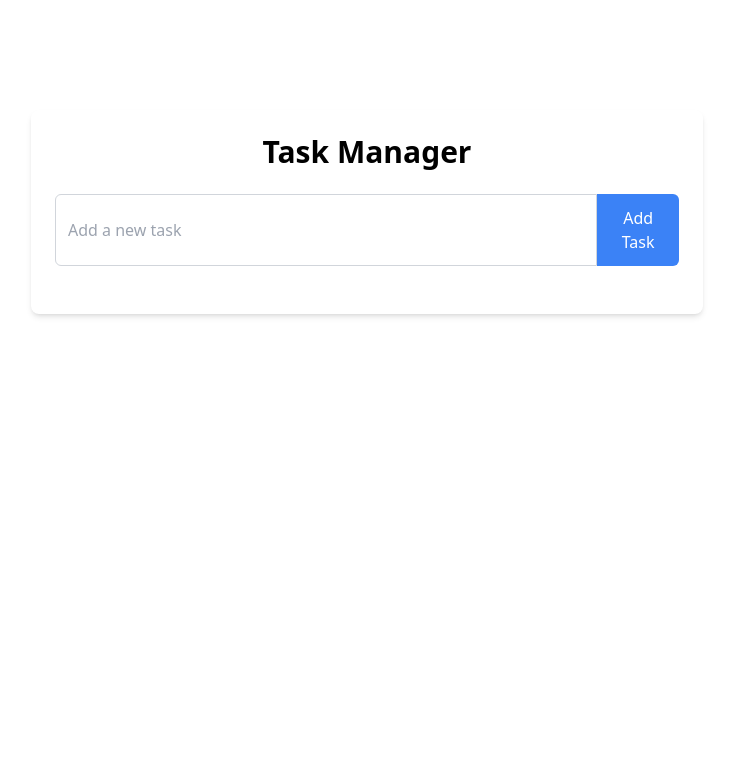
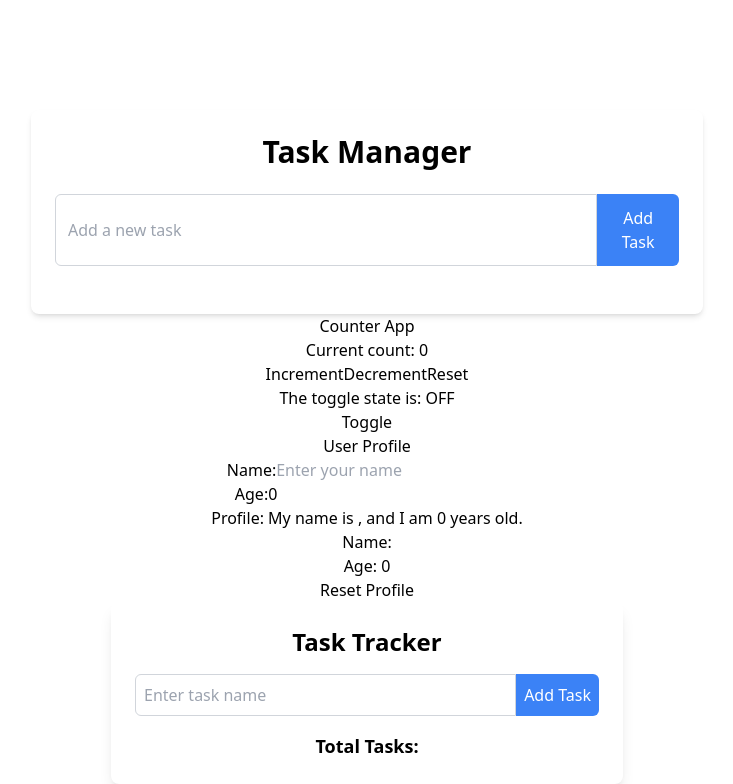
Before and after one commit to staneunbl/practice-app, a React (Create React App) app: page / in a window 1280 px wide. Shown: the part 298-1082 px from the top of the page, without its empty margins (273-1006 px from the left). Before the commit the page ends 800 px from the top, so only its background shows below. Built offline with nearby package versions, Linux system fonts and the light colour scheme.

Commit message:
more practical projects

```diff
--- a/src/App.js
+++ b/src/App.js
@@ -1,6 +1,9 @@
 // import logo from './logo.svg';
 import TodoList from "./components/TodoList.tsx";
 import TaskManager from "./components/TaskManager.tsx";
+import CounterApp from "./components/CounterApp.tsx";
+import UserProfile from "./components/UserProfile.tsx";
+import TaskTracker from "./components/TaskTracker.tsx";
 
 
 function App() {
@@ -8,6 +11,9 @@ function App() {
     <div className="App">
       <TodoList />
       <TaskManager />
+      <CounterApp />
+      <UserProfile />
+      <TaskTracker />
     </div>
   );
 }
--- /dev/null
+++ b/src/components/CounterApp.tsx
@@ -0,0 +1,36 @@
+// src/App.js
+import React, { useState } from 'react';
+import "../App.css";
+
+function CounterApp() {
+    const [count, setCount] = useState(0);
+    const [isToggled, setIsToggled] = useState(false)
+
+    const increment = () => setCount (count + 1);
+    const decrement = () => setCount (count - 1);
+    const reset = () => setCount (0);
+
+    const toggle = () => setIsToggled(!isToggled);
+
+  return (
+    <div className="App">
+      <h1>Counter App</h1>
+      <div>
+        <p>Current count: {count}</p>
+      </div>
+      <div>
+        <button onClick={increment}>Increment</button>
+        <button onClick={decrement}>Decrement</button>
+        <button onClick={reset}>Reset</button>
+      </div>
+
+      <div>
+        <p>The toggle state is: {isToggled ? "ON" : "OFF"}</p>
+        <button onClick={toggle}>Toggle</button>
+      </div>
+
+    </div>
+  );
+}
+
+export default CounterApp;
--- /dev/null
+++ b/src/components/TaskTracker.tsx
@@ -0,0 +1,79 @@
+import React, { useState } from "react";
+
+function TaskTracker() {
+  const [taskname, setTaskName] = useState("");
+  const [tasks, setTasks] = useState<string[]>([]);
+
+  const handleTaskNameChange = (event) => {
+    setTaskName(event.target.value);
+  };
+
+  // add task
+  const addTaskManager = () => {
+    //if (taskname.trim() === "") return;
+    if (taskname.trim() !== "")
+        setTasks([...tasks, taskname]);
+    //alert(`${taskname}`);
+    console.log([taskname]);
+    setTaskName("");
+  };
+
+  const removeTaskManager = (index: number) => {
+    const newTaskList = tasks.filter((taskname, targetIndex) => targetIndex !== index);
+    setTasks(newTaskList);
+  }
+
+  return (
+    <div className="max-w-lg mx-auto p-6 bg-white shadow-lg rounded-lg">
+      <h1 className="text-2xl font-bold text-center mb-4">Task Tracker</h1>
+
+      {/* Input Section */}
+      <div className="mb-4 flex">
+        <input
+          type="text"
+          value={taskname}
+          onChange={handleTaskNameChange}
+          placeholder="Enter task name"
+          className="flex-1 p-2 border border-gray-300 rounded-l-md focus:outline-none focus:ring-2 focus:ring-blue-500"
+        />
+        <button
+          onClick={addTaskManager}
+          className="bg-blue-500 text-white p-2 rounded-r-md hover:bg-blue-600 focus:outline-none"
+        >
+          Add Task
+        </button>
+      </div>
+
+      {/* Task List Section */}
+      <div className="task-list mb-4">
+        {taskname.length === 1 ? (
+            <p className="text-gray-500 text-center">No tasks yet. Add a new task!</p>
+        ) : (
+        <ul className="space-y-2">
+          {tasks.map((taskname, index) => (
+            <li
+              key={index}
+              className="flex justify-between items-center p-2 bg-gray-100 rounded-md"
+            >
+              {taskname}
+              <button
+                onClick={() => removeTaskManager(index)}
+                className="text-red-500 hover:text-red-700 focus:outline-none"
+              >
+                Remove
+              </button>
+            </li>
+          ))}
+        </ul>
+        )}
+      </div>
+
+      {/* Task Counter */}
+      <div className="task-counter text-center">
+        <p className="text-lg font-semibold">Total Tasks: </p>
+      </div>
+    </div> //{tasks.length}
+  );
+}
+
+export default TaskTracker;
--- /dev/null
+++ b/src/components/UserProfile.tsx
@@ -0,0 +1,59 @@
+import React, { useState } from 'react';
+import "../App.css";
+
+
+function UserProfile() {
+    const [name, setName] = useState('');
+    const [age, setAge] = useState(0);
+
+    const handleNameOnChange = (event) => {
+        setName(event.target.value);
+    }
+
+    const handleAgeOnChange = (event) => {
+        setAge(event.target.value);
+    }
+
+    const resetProfile = () => {
+        setName("");
+        setAge(0);
+    }
+
+  return (
+    <div className="px-5">
+      <h1>User Profile</h1>
+
+      <div>
+        <label>Name:</label>
+        <input
+          type="text"
+          value={name}
+          onChange={handleNameOnChange}
+          placeholder="Enter your name"
+        />
+      </div>
+
+      <div>
+        <label>Age:</label>
+        <input
+          type="number"
+          value={age}
+          onChange={handleAgeOnChange}
+          placeholder="Enter your age"
+        />
+      </div>
+
+      <div>
+        <p>Profile: My name is {name}, and I am {age} years old.</p>
+        <p>Name: {name}</p>
+        <p>Age: {age}</p>
+      </div>
+
+      <div>
+        <button onClick={resetProfile}>Reset Profile</button>
+      </div>
+    </div>
+  );
+};
+
+export default UserProfile;
```
